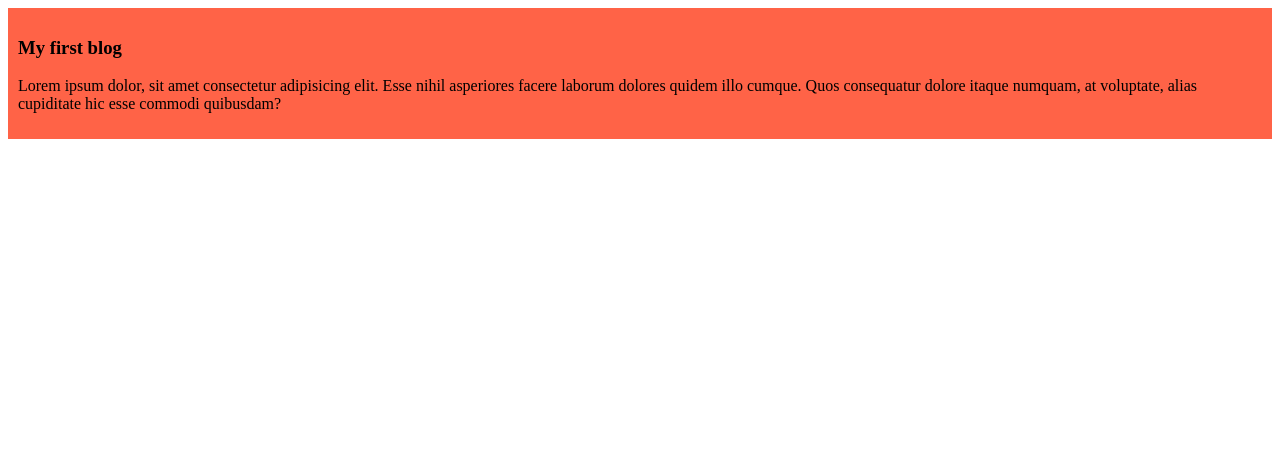
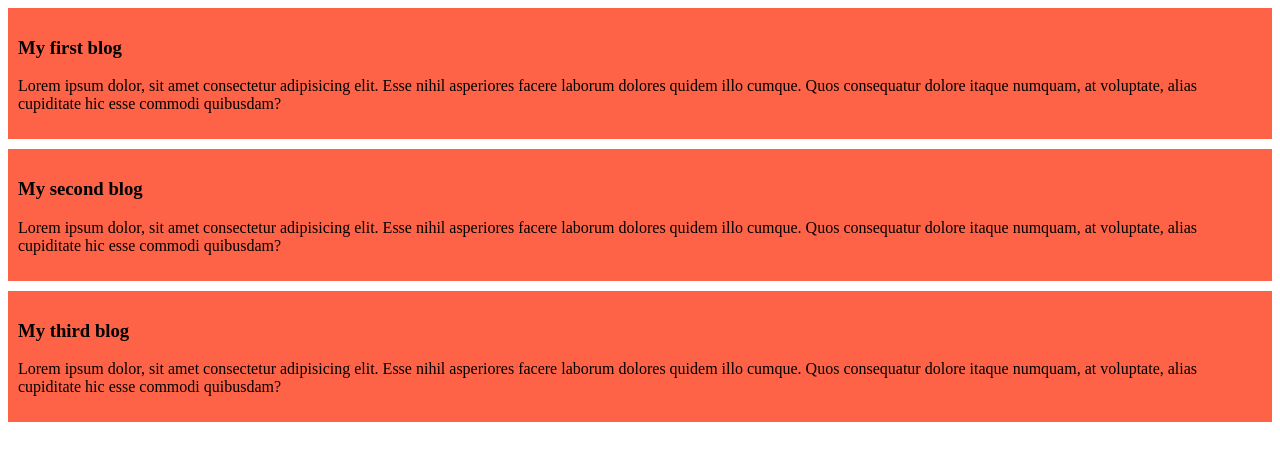
Before and after one commit to Kawsar17/my-simple-reset-website, a plain HTML site: page index.html in a window 1280 px wide. Drawn offline with Linux system fonts and the light colour scheme.

Commit message:
added the second and the third blog

```diff
--- a/index.html
+++ b/index.html
@@ -10,6 +10,12 @@
     <div>
         <h3>My first blog</h3>
         <p>Lorem ipsum dolor, sit amet consectetur adipisicing elit. Esse nihil asperiores facere laborum dolores quidem illo cumque. Quos consequatur dolore itaque numquam, at voluptate, alias cupiditate hic esse commodi quibusdam?    </p>
+    </div><div>
+        <h3>My second blog</h3>
+        <p>Lorem ipsum dolor, sit amet consectetur adipisicing elit. Esse nihil asperiores facere laborum dolores quidem illo cumque. Quos consequatur dolore itaque numquam, at voluptate, alias cupiditate hic esse commodi quibusdam?    </p>
+    </div><div>
+        <h3>My third blog</h3>
+        <p>Lorem ipsum dolor, sit amet consectetur adipisicing elit. Esse nihil asperiores facere laborum dolores quidem illo cumque. Quos consequatur dolore itaque numquam, at voluptate, alias cupiditate hic esse commodi quibusdam?    </p>
     </div>
 </body>
 </html>
--- a/styles/blog.css
+++ b/styles/blog.css
@@ -1,4 +1,5 @@
 div{
     background-color: tomato;
     padding: 10px;
+    margin-bottom: 10px;
 }
```
